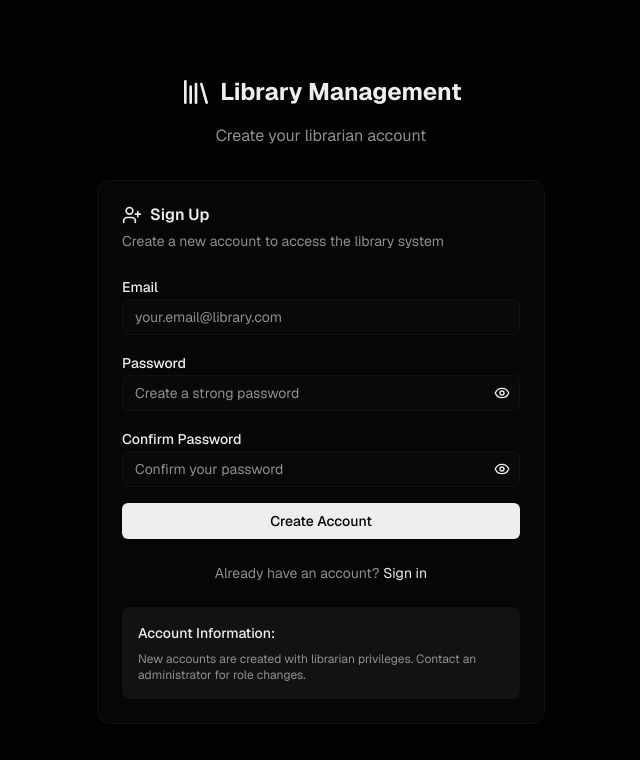
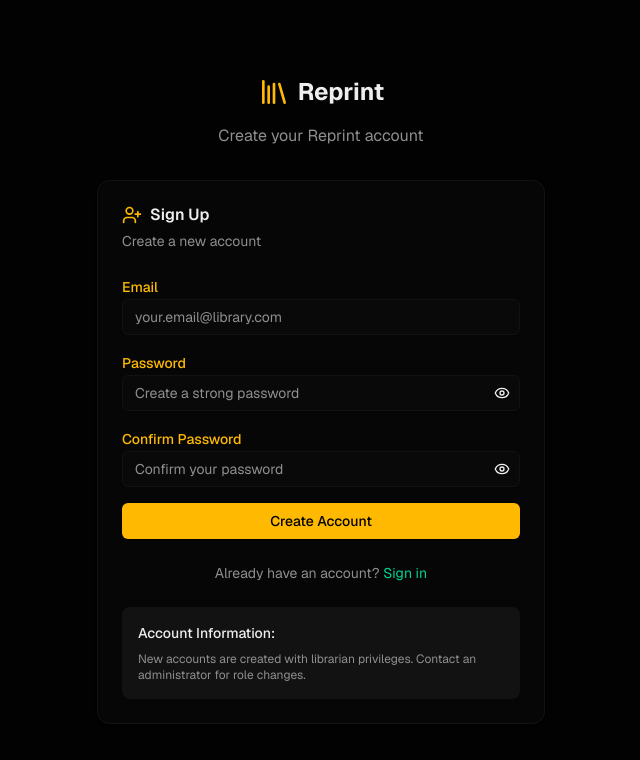
Before and after one commit to adiair/Reprint, a Next.js app: page /auth/signup in a window 1280 px wide. Shown: the top 760 px of the page, without its empty margins (319-959 px from the left). Built offline with nearby package versions, Linux system fonts and the light colour scheme.

Commit message:
updated the ui of authentication

```diff
--- a/app/auth/login/page.tsx
+++ b/app/auth/login/page.tsx
@@ -58,19 +58,19 @@ export default function LoginPage() {
       <div className="w-full max-w-md">
         <div className="text-center mb-8">
           <div className="flex items-center justify-center gap-2 mb-4">
-            <Library className="h-8 w-8 text-primary" />
-            <h1 className="text-2xl font-bold">Library Management</h1>
+            <Library className="h-8 w-8 text-amber-400" />
+            <h1 className="text-2xl font-bold">Reprint</h1>
           </div>
-          <p className="text-muted-foreground">Sign in to access your library system</p>
+          <p className="text-muted-foreground">Sign in to access Reprint</p>
         </div>
 
         <Card>
           <CardHeader>
             <CardTitle className="flex items-center gap-2">
-              <LogIn className="h-5 w-5" />
+              <LogIn className="h-5 w-5 text-amber-400" />
               Sign In
             </CardTitle>
-            <CardDescription>Enter your credentials to access the system</CardDescription>
+            <CardDescription>Enter your credentials to access Reprint</CardDescription>
           </CardHeader>
           <CardContent>
             <form onSubmit={handleSubmit} className="space-y-4">
@@ -81,7 +81,7 @@ export default function LoginPage() {
               )}
 
               <div className="space-y-2">
-                <Label htmlFor="email">Email</Label>
+                <Label htmlFor="email" className="text-amber-400">Email</Label>
                 <Input
                   id="email"
                   type="email"
@@ -93,7 +93,7 @@ export default function LoginPage() {
               </div>
 
               <div className="space-y-2">
-                <Label htmlFor="password">Password</Label>
+                <Label htmlFor="password" className="text-amber-400">Password</Label>
                 <div className="relative">
                   <Input
                     id="password"
@@ -115,7 +115,7 @@ export default function LoginPage() {
                 </div>
               </div>
 
-              <Button type="submit" className="w-full" disabled={loading}>
+              <Button type="submit" className="w-full bg-amber-400" disabled={loading}>
                 {loading ? "Signing in..." : "Sign In"}
               </Button>
             </form>
@@ -123,7 +123,7 @@ export default function LoginPage() {
             <div className="mt-6 text-center">
               <p className="text-sm text-muted-foreground">
                 Don't have an account?{" "}
-                <Link href="/auth/signup" className="text-primary hover:underline">
+                <Link href="/auth/signup" className="text-emerald-400 hover:underline">
                   Sign up
                 </Link>
               </p>
--- a/app/auth/signup/page.tsx
+++ b/app/auth/signup/page.tsx
@@ -80,19 +80,19 @@ export default function SignupPage() {
       <div className="w-full max-w-md">
         <div className="text-center mb-8">
           <div className="flex items-center justify-center gap-2 mb-4">
-            <Library className="h-8 w-8 text-primary" />
-            <h1 className="text-2xl font-bold">Library Management</h1>
+            <Library className="h-8 w-8 text-amber-400" />
+            <h1 className="text-2xl font-bold">Reprint</h1>
           </div>
-          <p className="text-muted-foreground">Create your librarian account</p>
+          <p className="text-muted-foreground">Create your Reprint account</p>
         </div>
 
         <Card>
           <CardHeader>
             <CardTitle className="flex items-center gap-2">
-              <UserPlus className="h-5 w-5" />
+              <UserPlus className="h-5 w-5 text-amber-400" />
               Sign Up
             </CardTitle>
-            <CardDescription>Create a new account to access the library system</CardDescription>
+            <CardDescription>Create a new account</CardDescription>
           </CardHeader>
           <CardContent>
             <form onSubmit={handleSubmit} className="space-y-4">
@@ -109,7 +109,7 @@ export default function SignupPage() {
               )}
 
               <div className="space-y-2">
-                <Label htmlFor="email">Email</Label>
+                <Label htmlFor="email" className="text-amber-400">Email</Label>
                 <Input
                   id="email"
                   type="email"
@@ -121,7 +121,7 @@ export default function SignupPage() {
               </div>
 
               <div className="space-y-2">
-                <Label htmlFor="password">Password</Label>
+                <Label htmlFor="password" className="text-amber-400">Password</Label>
                 <div className="relative">
                   <Input
                     id="password"
@@ -144,7 +144,7 @@ export default function SignupPage() {
               </div>
 
               <div className="space-y-2">
-                <Label htmlFor="confirmPassword">Confirm Password</Label>
+                <Label htmlFor="confirmPassword" className="text-amber-400">Confirm Password</Label>
                 <div className="relative">
                   <Input
                     id="confirmPassword"
@@ -166,7 +166,7 @@ export default function SignupPage() {
                 </div>
               </div>
 
-              <Button type="submit" className="w-full" disabled={loading}>
+              <Button type="submit" className="w-full bg-amber-400" disabled={loading}>
                 {loading ? "Creating account..." : "Create Account"}
               </Button>
             </form>
@@ -174,7 +174,7 @@ export default function SignupPage() {
             <div className="mt-6 text-center">
               <p className="text-sm text-muted-foreground">
                 Already have an account?{" "}
-                <Link href="/auth/login" className="text-primary hover:underline">
+                <Link href="/auth/login" className="text-emerald-400 hover:underline">
                   Sign in
                 </Link>
               </p>
```
